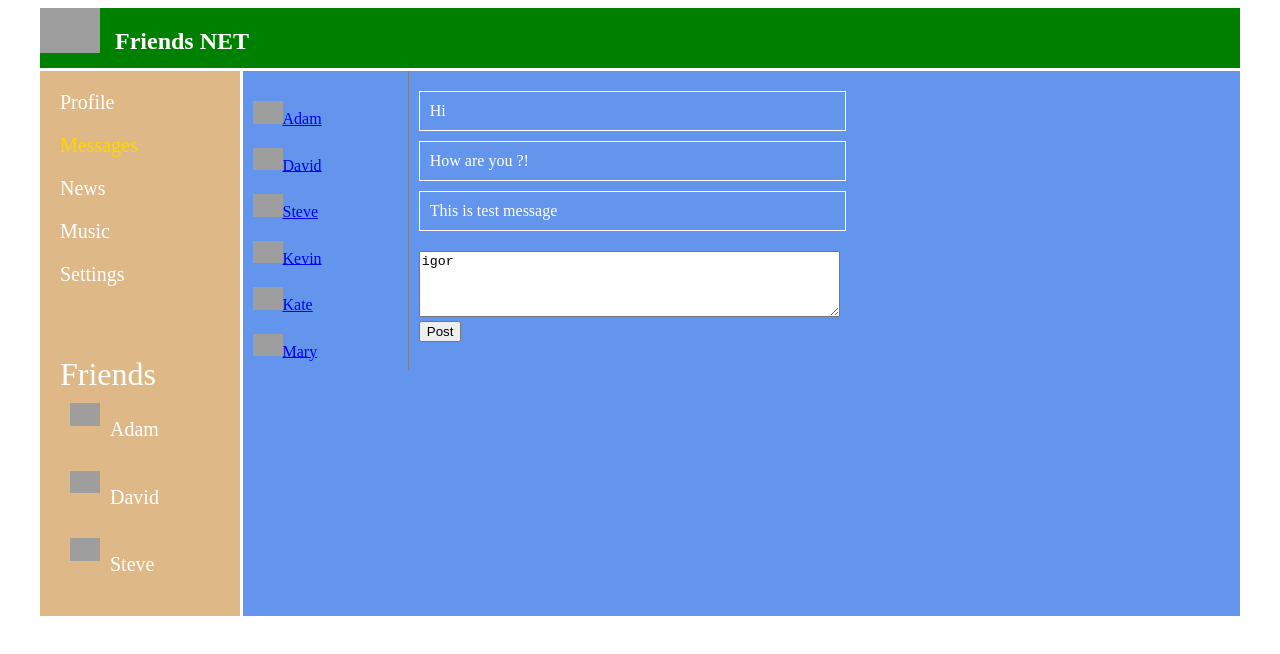
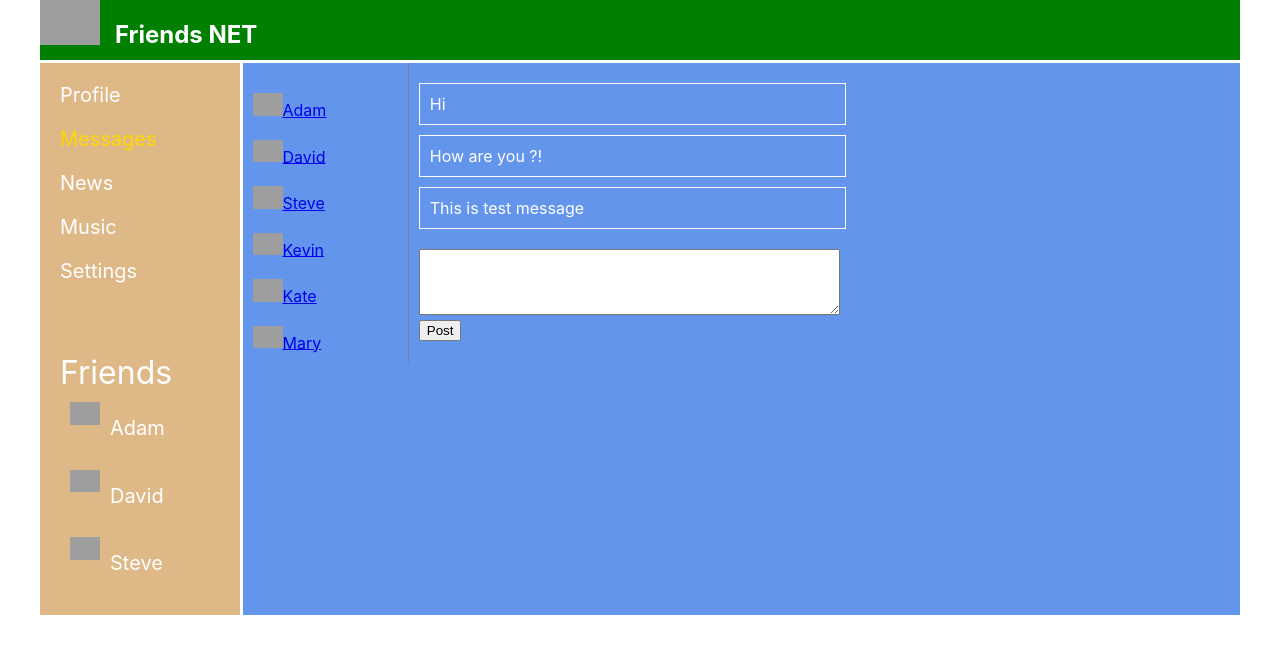
Before and after one commit to birkanigor/react-course-2, a React (Create React App) app: page /dialogs in a window 1280 px wide. Shown: the top 654 px of the page. Built offline with nearby package versions, Linux system fonts and the light colour scheme; grey boxes are pictures that could not be loaded.

Commit message:
lesson-37

```diff
--- a/public/index.html
+++ b/public/index.html
@@ -24,7 +24,7 @@
       work correctly both with client-side routing and a non-root public URL.
       Learn how to configure a non-root public URL by running `npm run build`.
     -->
-    <title>First React App</title>
+    <title>React Social App</title>
   </head>
   <body>
     <noscript>You need to enable JavaScript to run this app.</noscript>
--- a/src/App.js
+++ b/src/App.js
@@ -7,13 +7,12 @@ import Dialogs from './components/Dialogs/Dialogs';
 import News from './components/News/News';
 import Music from './components/Music/Music';
 import Settings from './components/Settings/Settings';
-
 import {BrowserRouter,Route} from "react-router-dom";
 
 
 const App = (props) =>{
   console.log(props);
-
+  debugger;
   return (
       <div className='app-wrapper'>
         <Header/>
--- a/src/index.js
+++ b/src/index.js
@@ -1,8 +1,28 @@
 import * as serviceWorker from './serviceWorker';
-import state from './redux/state';
-import {renderEntireTree} from './render.js';
+import store from './redux/state';
+import React from 'react';
+import ReactDOM from 'react-dom';
+import App from './App';
+import './index.css';
+import {BrowserRouter,Route} from "react-router-dom";
 
-renderEntireTree(state);
+let renderEntireTree = (state) =>{
+  ReactDOM.render(
+    <BrowserRouter>
+      <App state={state}
+           addPost={store.addPost.bind(store)}
+           updatePostTextArea={store.updatePostTextArea.bind(store)}
+           addMessage={store.addMessage.bind(store)}
+           updateMessageTextArea = {store.updateMessageTextArea.bind(store)}
+        />
+    </BrowserRouter>,
+    document.getElementById('root')
+    );
+};
+
+renderEntireTree(store.getState());
+
+store.subscribe(renderEntireTree);
 
 // If you want your app to work offline and load faster, you can change
 // unregister() to register() below. Note this comes with some pitfalls.
--- a/src/redux/state.js
+++ b/src/redux/state.js
@@ -1,5 +1,5 @@
-import {renderEntireTree} from '../render';
-let state = {
+let store = {
+  _state : {
 
     profilePage: {
       postsData : [
@@ -25,7 +25,7 @@ let state = {
         {id : 2 , message : "How are you ?!"},
         {id : 3 , message : "This is test message"}
       ],
-    newMessageText:"igor"
+      newMessageText:""
     },
 
     sideBar :{
@@ -35,13 +35,17 @@ let state = {
         {id : 3 , name : "Steve" , avatar:"https://image.flaticon.com/icons/svg/163/163834.svg"}
       ]
     }
-}
+  },
 
-window.state=state; // for logging only !
+  getState(){
+    return this._state;
+  },
 
-export let addPost = () => {
+  _callSubscriber(){},
+
+  addPost(){
     let maxId = 0;
-  state.profilePage.postsData.forEach(post => {
+    this._state.profilePage.postsData.forEach(post => {
       if (post.id > maxId) {
         maxId = post.id;
       }
@@ -49,25 +53,25 @@ export let addPost = () => {
 
     let newPost = {
       id : maxId+1 ,
-    message : state.profilePage.newPostText ,
+      message : this._state.profilePage.newPostText ,
       likesCount:0
     };
 
-  state.profilePage.postsData.push(newPost);
-  state.profilePage.newPostText='';
-  renderEntireTree(state);
+    this._state.profilePage.postsData.push(newPost);
+    this._state.profilePage.newPostText='';
+    this._callSubscriber(this._state);
 
-}
+  },
 
-export let updatePostTextArea = (postText) => {
-  state.profilePage.newPostText=postText;
-  renderEntireTree(state);
-}
+  updatePostTextArea(postText) {
+    this._state.profilePage.newPostText=postText;
+    this._callSubscriber(this._state);
+  },
 
-export let addMessage = () =>{
+  addMessage() {
 
     let maxId = 0;
-  state.dialogsPage.messagesData.forEach(message => {
+    this._state.dialogsPage.messagesData.forEach(message => {
       if (message.id > maxId) {
         maxId = message.id;
       }
@@ -75,18 +79,26 @@ export let addMessage = () =>{
 
     let newPost = {
       id : maxId+1 ,
-    message : state.dialogsPage.newMessageText ,
+      message : this._state.dialogsPage.newMessageText ,
       likesCount:0
     };
 
-  state.dialogsPage.messagesData.push(newPost);
-  state.dialogsPage.newMessageText='';
-  renderEntireTree(state);
+    this._state.dialogsPage.messagesData.push(newPost);
+    this._state.dialogsPage.newMessageText='';
+    this._callSubscriber(this._state);
+  },
+
+  updateMessageTextArea(messageText) {
+    this._state.dialogsPage.newMessageText=messageText;
+    this._callSubscriber(this._state);
+  },
+
+  subscribe(observer){
+    this._callSubscriber=observer;
   }
 
-export let updateMessageTextArea = (messageText) => {
-  state.dialogsPage.newMessageText=messageText;
-  renderEntireTree(state);
 }
 
-export default state;
+export default store;
+
+window.state = store; // for logging only !
--- a/src/render.js
+++ /dev/null
@@ -1,19 +0,0 @@
-import React from 'react';
-import ReactDOM from 'react-dom';
-import App from './App';
-import {addPost,updatePostTextArea, addMessage,updateMessageTextArea} from './redux/state';
-import {BrowserRouter,Route} from "react-router-dom";
-
-export let renderEntireTree = (state) =>{
-  ReactDOM.render(
-    <BrowserRouter>
-      <App state={state}
-           addPost={addPost}
-           updatePostTextArea={updatePostTextArea}
-           addMessage={addMessage}
-           updateMessageTextArea = {updateMessageTextArea}
-        />
-    </BrowserRouter>,
-    document.getElementById('root')
-    );
-}
```
Lines whose indentation alone changed are shown as unchanged.
